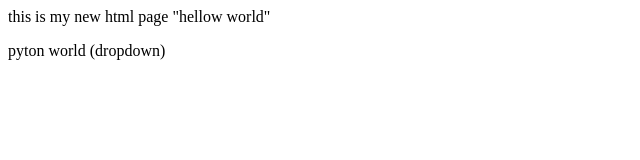
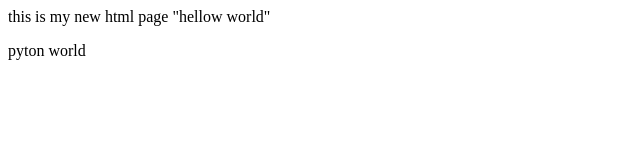
Before and after one commit to kushal-jk/localrepo, a plain HTML site: page index.html in a window 1280 px wide. Shown: the full height of the page, 0-640 px from the left. Drawn offline with Linux system fonts and the light colour scheme.

Commit message:
modified both files

```diff
--- a/index.html
+++ b/index.html
@@ -1,2 +1,2 @@
 <p>this is my new html page "hellow world"</p>
-<p>pyton world (dropdown)</p>
+<p>pyton world</p>
```
Also changed, not shown: 1 other file.
